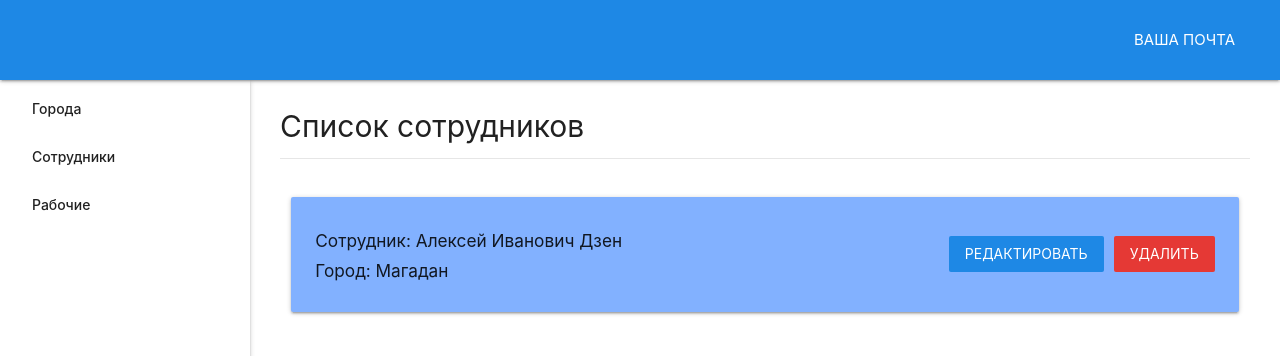
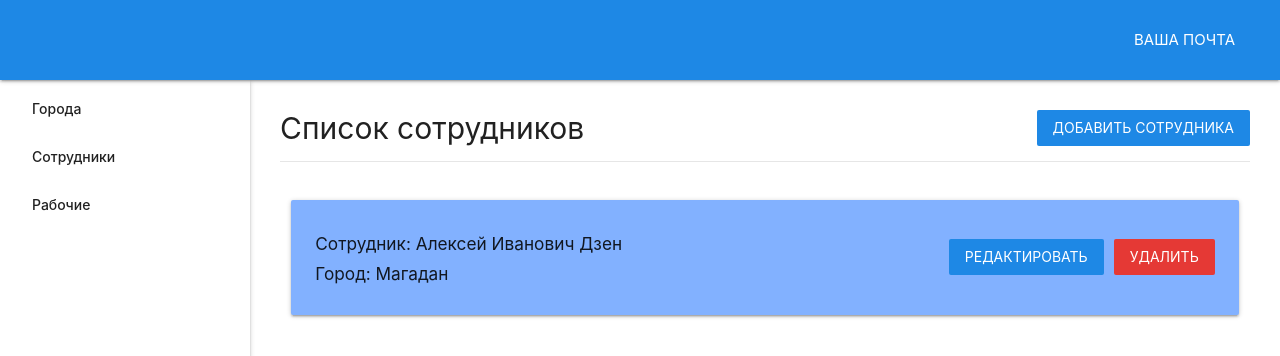
Before and after one commit to SadBarin/pave_erp, a Vue app: page /employees in a window 1280 px wide. Shown: the top 356 px of the page. Built offline with nearby package versions, Linux system fonts and the light colour scheme.

Commit message:
buttons fixs and add buttons

```diff
--- a/src/components/employees/EditorEmployees.vue
+++ b/src/components/employees/EditorEmployees.vue
@@ -89,4 +89,7 @@ export default {
 </script>
 
 <style scoped>
+  .btn {
+    margin-right: 10px;
+  }
 </style>
--- a/src/components/sites/EditorSites.vue
+++ b/src/components/sites/EditorSites.vue
@@ -67,4 +67,7 @@ export default {
 </script>
 
 <style scoped>
+  .btn {
+    margin-right: 10px;
+  }
 </style>
--- a/src/views/Employees.vue
+++ b/src/views/Employees.vue
@@ -2,6 +2,7 @@
   <div>
     <div class="page-title">
       <h3>Список сотрудников</h3>
+      <router-link class="btn-flat waves-effect waves-light auth-submit blue darken-1 white-text" to="/sites/editor">Добавить сотрудника</router-link>
     </div>
 
     <section>
@@ -19,7 +20,12 @@ export default {
 </script>
 
 <style scoped>
-.row {
-  margin-bottom: 0;
-}
+  .row {
+    margin-bottom: 0;
+  }
+
+  .page-title {
+    display: flex;
+    justify-content: space-between;
+  }
 </style>
--- a/src/views/Sites.vue
+++ b/src/views/Sites.vue
@@ -2,6 +2,7 @@
   <div>
     <div class="page-title">
       <h3>Список городов</h3>
+      <router-link class="btn-flat waves-effect waves-light auth-submit blue darken-1 white-text" to="/sites/editor">Добавить город</router-link>
     </div>
 
     <section>
@@ -24,4 +25,9 @@ export default {
   .row {
     margin-bottom: 0;
   }
+
+  .page-title {
+    display: flex;
+    justify-content: space-between;
+  }
 </style>
--- a/src/views/Workers.vue
+++ b/src/views/Workers.vue
@@ -2,6 +2,7 @@
   <div>
     <div class="page-title">
       <h3>Список рабочих</h3>
+      <router-link class="btn-flat waves-effect waves-light auth-submit blue darken-1 white-text" to="/sites/editor">Добавить рабочего</router-link>
     </div>
 
     <section>
@@ -19,7 +20,12 @@ export default {
 </script>
 
 <style scoped>
-.row {
-  margin-bottom: 0;
-}
+  .row {
+    margin-bottom: 0;
+  }
+
+  .page-title {
+    display: flex;
+    justify-content: space-between;
+  }
 </style>
```
